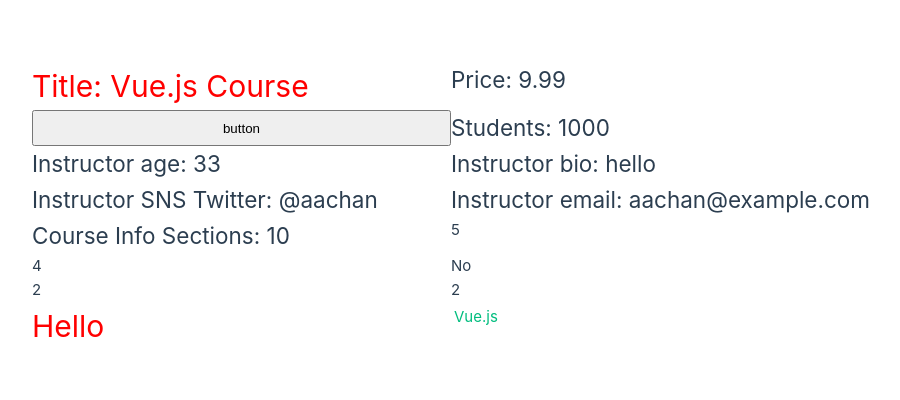
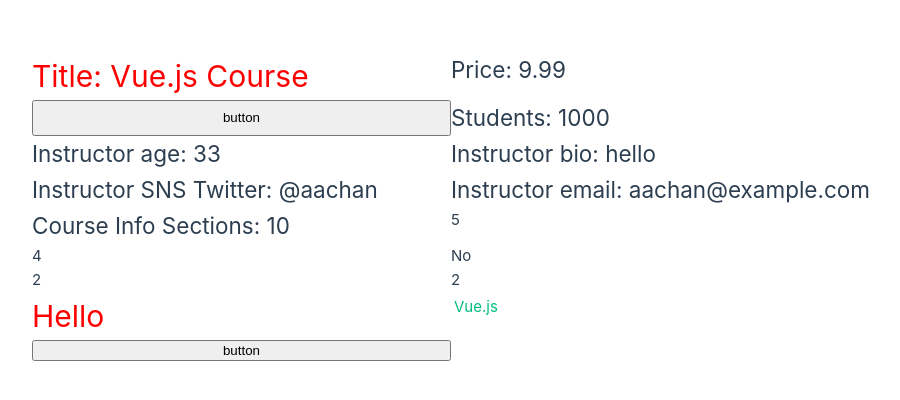
Before and after one commit to aachan1127/vue-lesson, a Vue app: page / in a window 1280 px wide. Shown: the part 194-594 px from the top of the page, without its empty margins (189-1089 px from the left). Built offline with nearby package versions, Linux system fonts and the light colour scheme.

Commit message:
udemy25 Boolean属性

```diff
--- a/src/App.vue
+++ b/src/App.vue
@@ -94,6 +94,10 @@
 
   <!-- v-bindディレクティブ URLで遷移させたい時-->
   <a v-bind:id="vueId" v-bind:href="vueURL" :foo>Vue.js</a>
+
+<!--Boolean属性 NaNやfalseを指定すると、disable属性が消える-->
+<button :disabled="NaN">button</button>
+
 </template>
 
 <style>
```
